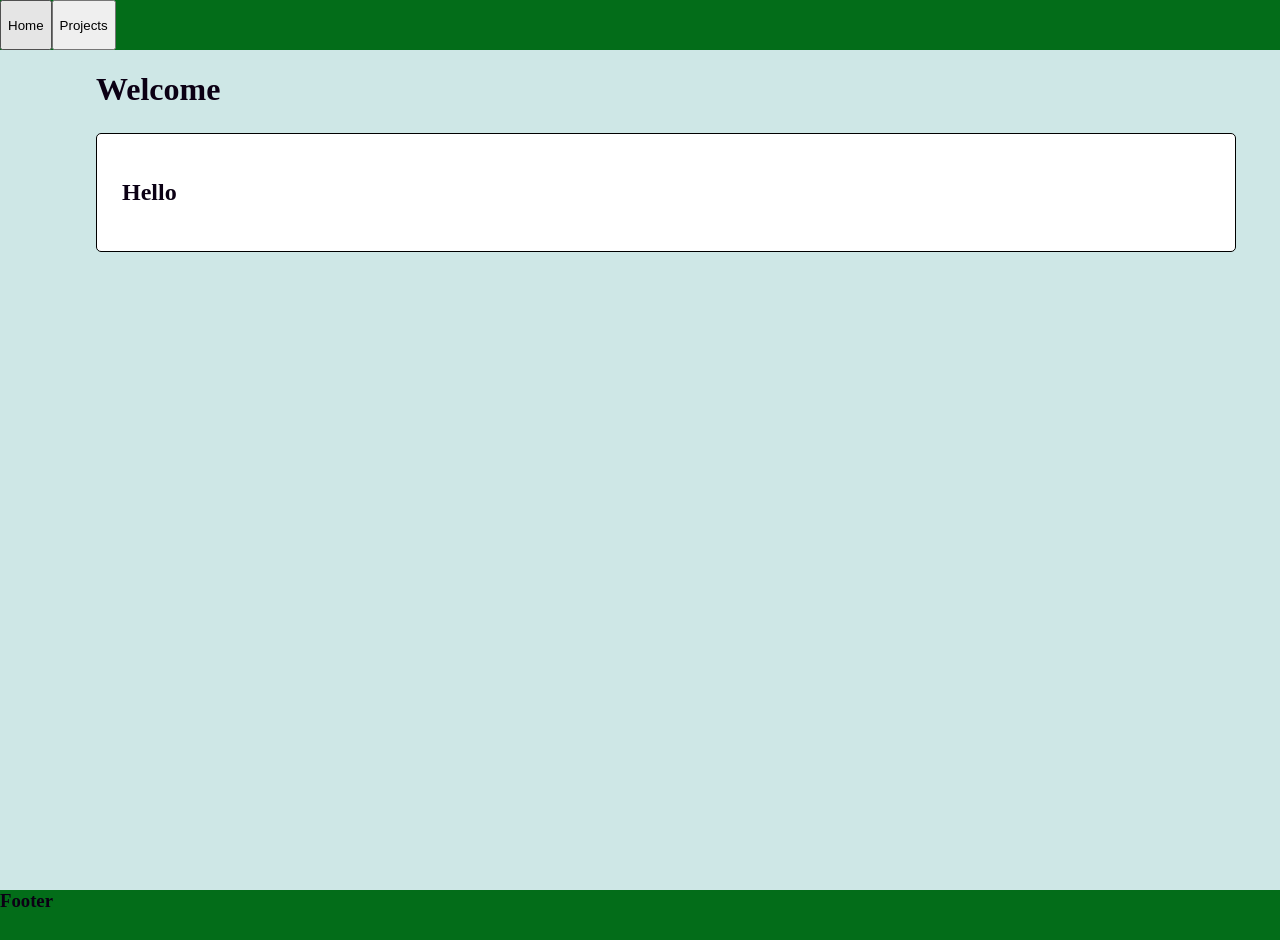
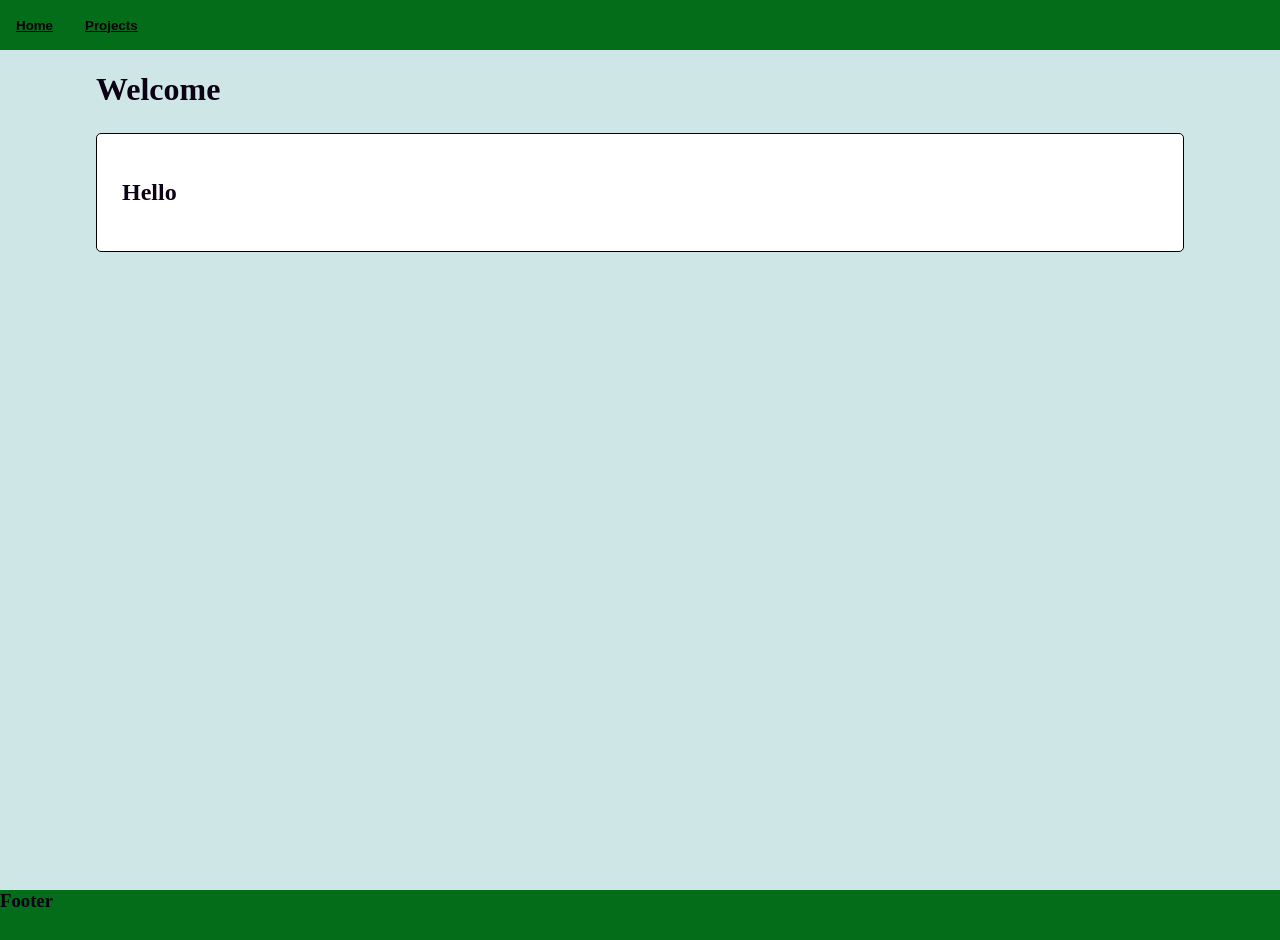
Before and after one commit to Devportej/danielporterjWeb, a React (Vite) app: page / in a window 1280 px wide. Built offline with nearby package versions, Linux system fonts and the light colour scheme.

Commit message:
style: update navbar styling

```diff
--- a/src/App.css
+++ b/src/App.css
@@ -12,7 +12,7 @@ body {
 }
 
 .body {
-  width: 85%;
+  width: 85vw;
   margin: auto;
   min-height: 100vh;
 }
--- a/src/components/Card/Card.css
+++ b/src/components/Card/Card.css
@@ -1,5 +1,4 @@
 .card {
-    width: 100%;
     border: 1px solid black;
     background-color: white;
     border-radius: 5px;
--- a/src/components/NavBar/NavBar.css
+++ b/src/components/NavBar/NavBar.css
@@ -5,4 +5,15 @@
     background-color: var(--secondary-color);
     margin: 0;
     min-height: 50px;
+
+    button {
+        margin: 0px 10px;
+        background-color: transparent;
+        font-weight: 700;
+        text-decoration: underline;
+        border: none;
+        &:hover {
+            color: yellow;
+        }
+    }
 }
```
